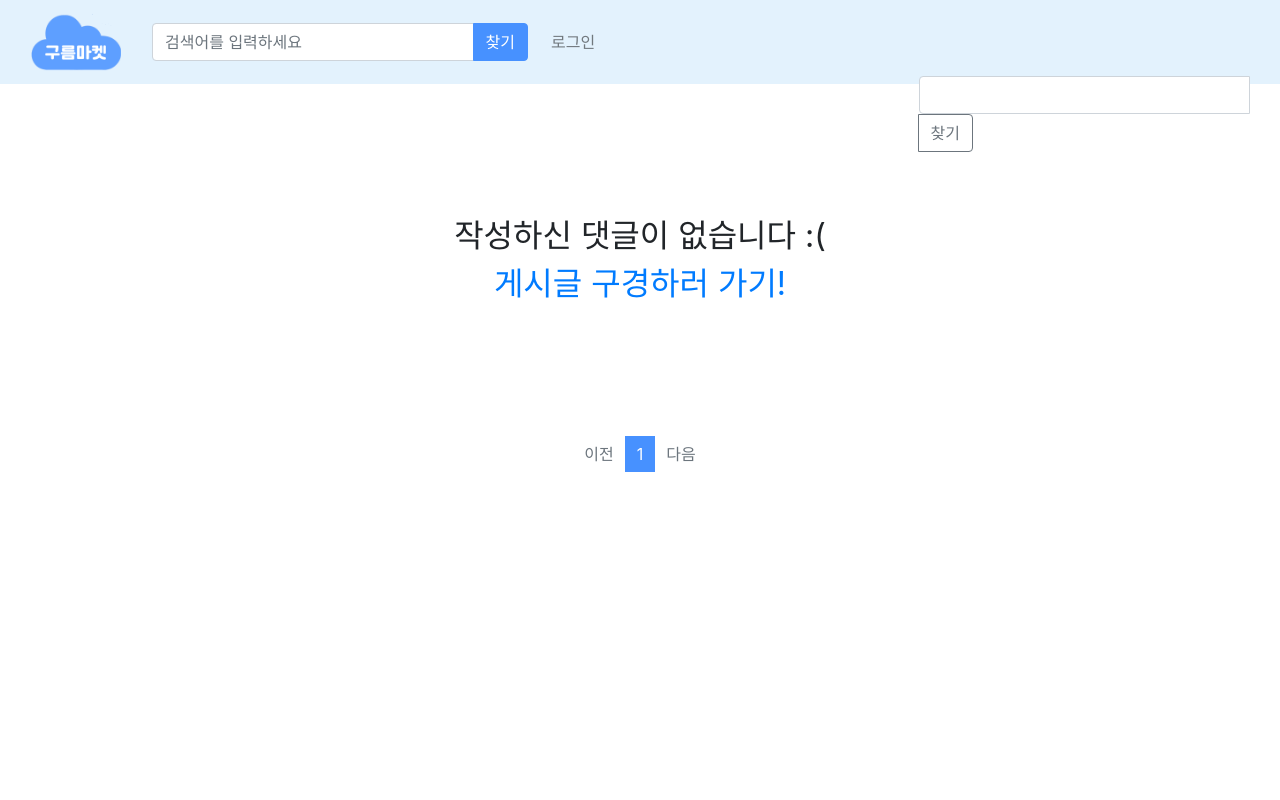
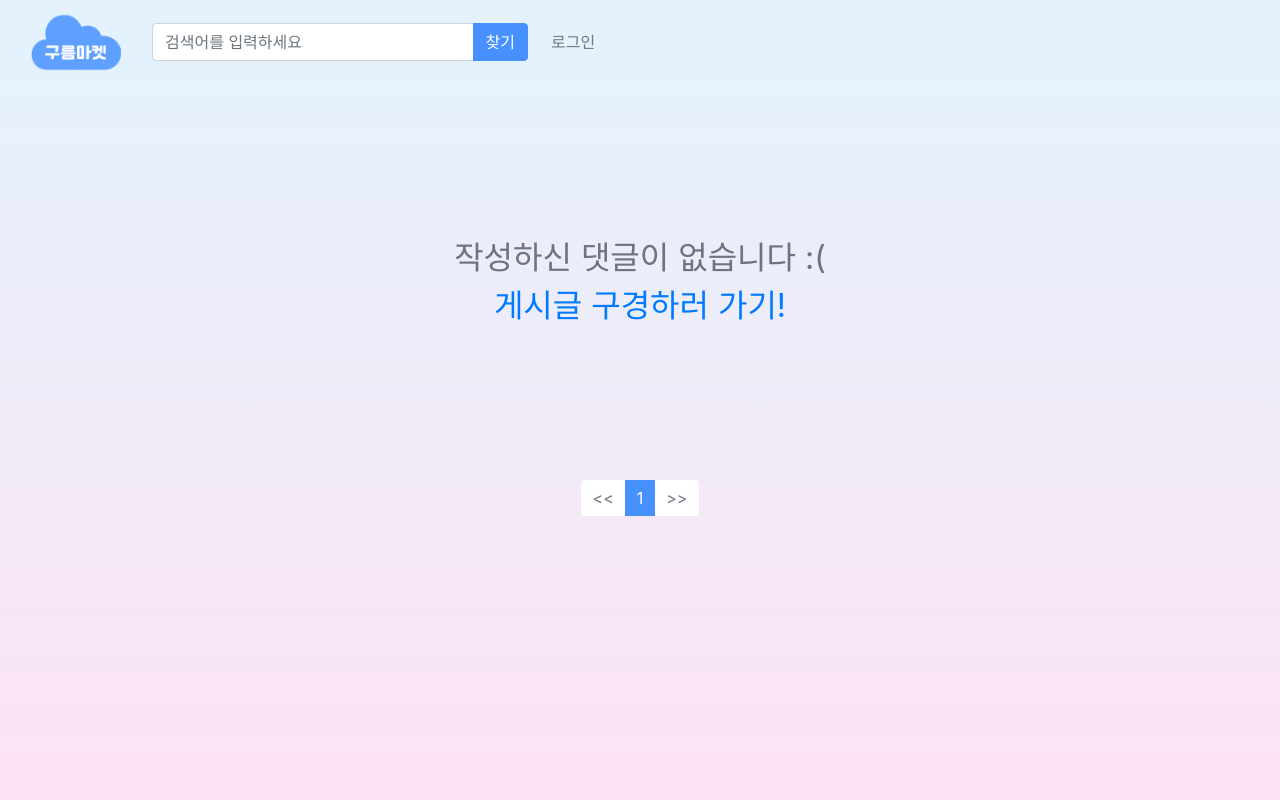
Before and after one commit to jisulog/cloudmarket_project, a Django app: page /market/commentlist/?page=1 in a window 1280 px wide. Run offline with Django 3.2, Linux system fonts and the light colour scheme; tables that the repository leaves empty hold one stand-in row (values such as "Sample post"); some libraries are stand-ins or nearby versions.

Commit message:
Create backgrondcolor

```diff
--- a/cloudmarket/market/forms.py
+++ b/cloudmarket/market/forms.py
@@ -12,7 +12,6 @@ class PostForm(forms.ModelForm):
         }
 
         labels = {
-            'post_title': '제목',
             'image': '첨부파일',
             'content': '내용',
             'price' : '가격'
--- a/cloudmarket/market/models.py
+++ b/cloudmarket/market/models.py
@@ -11,7 +11,7 @@ class Post(models.Model):
     user_id = models.ForeignKey(User, on_delete=models.CASCADE)
     post_title = models.CharField(max_length=50)
     # image = models.ImageField(upload_to='img/', blank=True, null=True)
-    image = ProcessedImageField(upload_to='img/', blank=True, null=True, processors=[ResizeToFit(500,500)]) #resize
+    image = ProcessedImageField(upload_to='img/', processors=[ResizeToFit(500,500)]) #resize
     content = models.TextField()
     price = models.IntegerField(validators=[MinValueValidator(0), MaxValueValidator(10000000)])
     create_date = models.DateTimeField()
--- a/cloudmarket/static/css/style.css
+++ b/cloudmarket/static/css/style.css
@@ -1,10 +1,17 @@
+#test{
+    height: auto;
+    min-height: 100vh;
+    background: #BE93C5;  /* fallback for old browsers */
+    background: -webkit-linear-gradient(to bottom, #E3F3FD, #fde3f3);  /* Chrome 10-25, Safari 5.1-6 */
+    background: linear-gradient(to bottom, #E3F3FD, #fde3f3); /* W3C, IE 10+/ Edge, Firefox 16+, Chrome 26+, Opera 12+, Safari 7+ */
+}
+
 .imglist {
     width: 100px;
     height: 100px;
     object-fit: cover; /* 아래에서 다룰 속성값 */
     border: 1px solid #000 /* 요소의 크기를 가늠하기위해 추가 */
 }
-
 .pagination a.active {
 background-color: #4791FF;
 color: #fff;
@@ -19,10 +26,15 @@ color: #fff;
   }
 
 .styled-table {
-    margin: 15% 0;
+    margin: 100px 0;
     font-size: 0.9em;
     min-width: 100%;
     box-shadow: 0 0 20px rgba(0, 0, 0, 0.15);
+    border-radius: 20px 20px 0px 0px;
+}
+
+.styled-table thead tr th.table-border{
+    border-radius: 20px 20px 0px 0px;
 }
 
 .styled-table thead tr {
@@ -39,6 +51,10 @@ color: #fff;
     border-bottom: 1px solid #dddddd;
 }
 
+.styled-table tbody tr:nth-of-type(odd) {
+    background-color: #ffffff;
+}
+
 .styled-table tbody tr:nth-of-type(even) {
     background-color: #E3F3FD;
 }
@@ -48,22 +64,23 @@ color: #fff;
     color: #4791FF;
 }
 .styled-table tbody tr td.table-no {
-    width: 5%;
+    width: 20px;
     text-align: center;
 }
 
 .styled-table tbody tr td.table-price{
-    width: 25%;
+    width: 150px;
     text-align: right;
 }
 
 .styled-table tbody tr td.table-date{
-    width: 25%;
+    width: 100px;
     text-align: right;
 }
 
 .no-post-comment {
-    padding: 10%;
+    color:#6c757d;
+    margin: 150px 0;
     text-align: center;
     font-size: 2em;
     min-width: 100%;
--- a/cloudmarket/templates/base.html
+++ b/cloudmarket/templates/base.html
@@ -4,15 +4,15 @@
 <html lang="en">
 <head>
     <meta charset="UTF-8">
-    <meta name="viewport" content="width=device-width, initial-scale=1, shrink-to-fit=no">
+    <meta name="viewport" content="width=device-width, initial-scale=1.0">
     <!-- Bootstrap CSS -->
     <link rel="stylesheet" type="text/css" href="{% static 'bootstrap.min.css' %}">
     <!--custom CSS-->
     <link rel="stylesheet" type="text/css" href="{% static 'css/style.css' %}">
-
+    <!-- {% block style %} {% endblock %} -->
     <title>Cloud Market</title>
 </head>
-<body>
+<body id="test">
     {% include "navbar.html" %}
     {% block content %}
     {% endblock %}
--- a/cloudmarket/templates/market/mycomment_list.html
+++ b/cloudmarket/templates/market/mycomment_list.html
@@ -1,25 +1,14 @@
 {% extends 'base.html' %}
 
 {% block content %}
-<!-- 검색 창 -->
-<div class="row justify-content-end my-3" style="position:fixed;
-right:30px; top:60px;">
-    <div class="col-4 input-group">
-        <input type="text" style="position:relative; width:1000px;" class="form-control kw" value="{{ kw|default_if_none:'' }}">
-        <!-- 미디어 쿼리 등 반응형 웹 추가 필요 - 창 크기 작아졌을때 검색창은 안 뜨게 -->
-        <div class="input-group-append">
-            <button class="btn btn-outline-secondary" type="button" id="btn_search">찾기</button>
-        </div>
-    </div>
-</div>
-
 <!--리스트창-->
+<body class="gradation-back">
 {% if page_obj %}
 <div class="container-sm">
     <table class="styled-table">
         <thead>
             <tr>
-                <th colspan="3">{{ user.last_name }}님이 남긴 댓글({{ mycomment|length}})</th>
+                <th colspan="3" class="table-border">{{ user.last_name }}님이 남긴 댓글({{ mycomment|length}})</th>
             </tr>
         </thead>
         <tbody>
@@ -31,7 +20,7 @@ right:30px; top:60px;">
                 </td>
                 <td class="table-date">
                     {% if comment.modify_date %}
-                        {{ comment.modify_date }}
+                        {{ comment.modify_date|date:'m.d' }}(수정)
                     {% else %}
                         {{ comment.create_date|date:'m.d' }}
                     {% endif %}
@@ -53,11 +42,11 @@ right:30px; top:60px;">
 <!-- 이전페이지 -->
 {% if page_obj.has_previous %}
 <li class="page-item">
-    <a class="page-link" data-page="{{ page_obj.previous_page_number }}" href="?page={{ page_obj.previous_page_number }}">이전</a>
+    <a class="page-link" data-page="{{ page_obj.previous_page_number }}" href="?page={{ page_obj.previous_page_number }}"><<</a>
 </li>
 {% else %}
 <li class="page-item disabled">
-    <a class="page-link" tabindex="-1" aria-disabled="true" href="#">이전</a>
+    <a class="page-link" tabindex="-1" aria-disabled="true" href="#"><<</a>
 </li>
 {% endif %}
 <!-- 페이지리스트 -->
@@ -77,16 +66,16 @@ right:30px; top:60px;">
 <!-- 다음페이지 -->
 {% if page_obj.has_next %}
 <li class="page-item">
-    <a class="page-link" data-page="{{ page_obj.next_page_number }}"  href="?page={{ page_obj.next_page_number }}">다음</a>
+    <a class="page-link" data-page="{{ page_obj.next_page_number }}"  href="?page={{ page_obj.next_page_number }}">>></a>
 </li>
 {% else %}
 <li class="page-item disabled">
-    <a class="page-link" tabindex="-1" aria-disabled="true" href="#">다음</a>
+    <a class="page-link" tabindex="-1" aria-disabled="true" href="#">>></a>
 </li>
 {% endif %}
 </ul>
 <!-- 페이징처리 끝/작성 버튼 -->
-
+</body>
 
 
 <!-- 검색 폼  -->
--- a/cloudmarket/templates/market/post_detail.html
+++ b/cloudmarket/templates/market/post_detail.html
@@ -1,5 +1,5 @@
 {% extends 'base.html' %}
-
+{% load humanize %}
 {% block content %}
 
 <br>
@@ -30,7 +30,7 @@
     <br>
     <br>
     <span class="glyphicon glyphicon-piggy-bank" aria-hidden="true"></span>
-    <p class ="label label-default">가격 : <span class="badge">{{ post.price }}</span>원</p>
+    <p class ="label label-default"><span class="badge">{{ post.price|intcomma }}</span>원</p>
     {% if request.user == post.user_id %}
     <a class="btn btn-primary" href="{% url 'market:postupdate' post.id  %}" >수정</a>
     <a class="btn btn-primary" href="{% url 'market:postdelete' post.id  %}" >삭제</a>
--- a/cloudmarket/templates/market/post_update.html
+++ b/cloudmarket/templates/market/post_update.html
@@ -3,7 +3,8 @@
 {% block content %}
 <!-- 상품 재등록 -->
 <div class="container">
-  <h5 class="my-3 border-bottom pb-2">상품 다시 등록하기</h5>
+
+  <h2 class="my-3 border-bottom pb-2">상품 다시 등록하기</h2>
   <form method="post" class="post-form my-3" enctype="multipart/form-data" action="{% url 'market:postupdate' post.pk %}">
       {% csrf_token %}
       {{ form.as_p }}
```
Also changed, not shown: cloudmarket/templates/market/mypost_list.html (+7 -20 lines), cloudmarket/templates/market/post_create.html (+5 -3 lines), cloudmarket/market/migrations/0002_auto_20210813_1042.py (added).
